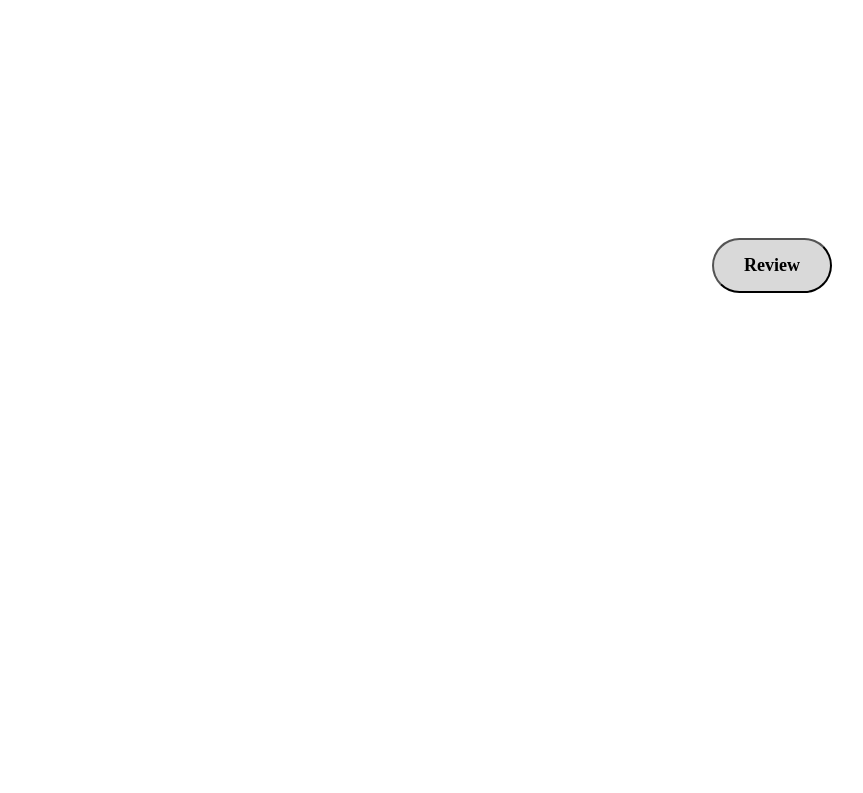
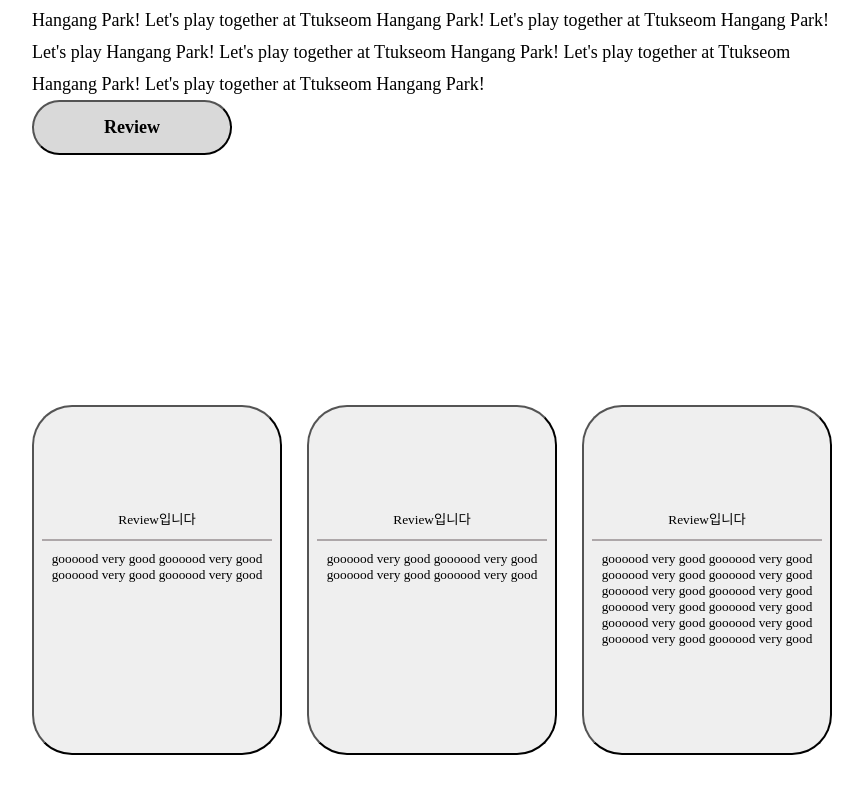
Before and after one commit to sybaeee/seoul-book, a Next.js app: page /detail in a window 1280 px wide. Shown: the part 1145-1938 px from the top of the page, without its empty margins (208-1071 px from the left). Before the commit the page ends 1738 px from the top, so only its background shows below. Built offline with nearby package versions, Linux system fonts and the light colour scheme; a web font is replaced by a local one.

Commit message:
reviewCard 생성

```diff
--- a/src/pages/detail.js
+++ b/src/pages/detail.js
@@ -16,7 +16,12 @@ import {
   WriterName,
   BottomBox,
   Review,
+  ReviewCard,
+  ReviewText,
+  ReviewTitle,
+  ReviewBar,
 } from "@/styles/detail.style";
+import ReviewTile from "@/components/dashboard/dashboardOverviewItems/reviewCard";
 
 const Detail = () => {
   return (
@@ -72,8 +77,36 @@ const Detail = () => {
             Ttukseom Hangang Park! Let's play together at Ttukseom Hangang Park!
           </Text>
         </Section>
+        <Review>Review</Review>
         <BottomBox>
-          <Review>Review</Review>
+          <ReviewCard>
+            <ReviewTitle>Review입니다</ReviewTitle>
+            <ReviewBar />
+
+            <ReviewText>
+              goooood very good goooood very good goooood very good goooood very
+              good
+            </ReviewText>
+          </ReviewCard>
+          <ReviewCard>
+            <ReviewTitle>Review입니다</ReviewTitle>
+            <ReviewBar />
+
+            <ReviewText>
+              goooood very good goooood very good goooood very good goooood very
+              good
+            </ReviewText>
+          </ReviewCard>
+          <ReviewCard>
+            <ReviewTitle>Review입니다</ReviewTitle>
+            <ReviewBar />
+            <ReviewText>
+              goooood very good goooood very good goooood very good goooood very
+              good goooood very good goooood very good goooood very good goooood
+              very good goooood very good goooood very good goooood very good
+              goooood very good
+            </ReviewText>
+          </ReviewCard>
         </BottomBox>
       </Container>
     </Wrapper>
--- a/src/styles/detail.style.js
+++ b/src/styles/detail.style.js
@@ -43,15 +43,15 @@ export const Title = styled.div`
 
 export const SubTitle = styled.div`
   font-weight: 400;
-  font-size: 20px;
-  line-height: 24px;
+  font-size: 18px;
+  line-height: 28px;
   margin-bottom: 70px;
 `;
 
 export const Text = styled.div`
   font-weight: 400;
   font-size: 18px;
-  line-height: 24px;
+  line-height: 32px;
 `;
 
 export const Bar = styled.div`
@@ -95,7 +95,9 @@ export const BoxText = styled.div`
 export const BottomBox = styled.div`
   margin-top: 250px;
   display: flex;
-  justify-content: end;
+  flex-direction: row;
+  max-width: 1200px;
+  justify-content: space-between;
 `;
 
 export const Review = styled.button`
@@ -105,5 +107,33 @@ export const Review = styled.button`
   font-weight: 600;
   text-align: center;
   padding: 15px 30px;
+  width: 200px;
   cursor: pointer;
 `;
+
+export const ReviewCard = styled.button`
+  border-radius: 40px;
+  border-color: #000000;
+  width: 250px;
+  height: 350px;
+  cursor: pointer;
+`;
+
+export const ReviewTitle = styled.div`
+  height: 20px;
+`;
+
+export const ReviewText = styled.div`
+  height: 100px;
+`;
+
+export const ReviewBar = styled.div`
+  width: 230px;
+  height: 2px;
+  background-color: #ada7a9;
+  margin-top: 10px;
+  margin-bottom: 10px;
+  margin-left: 8px;
+`;
+
+// export const ReviewCard = styled.div``
```
